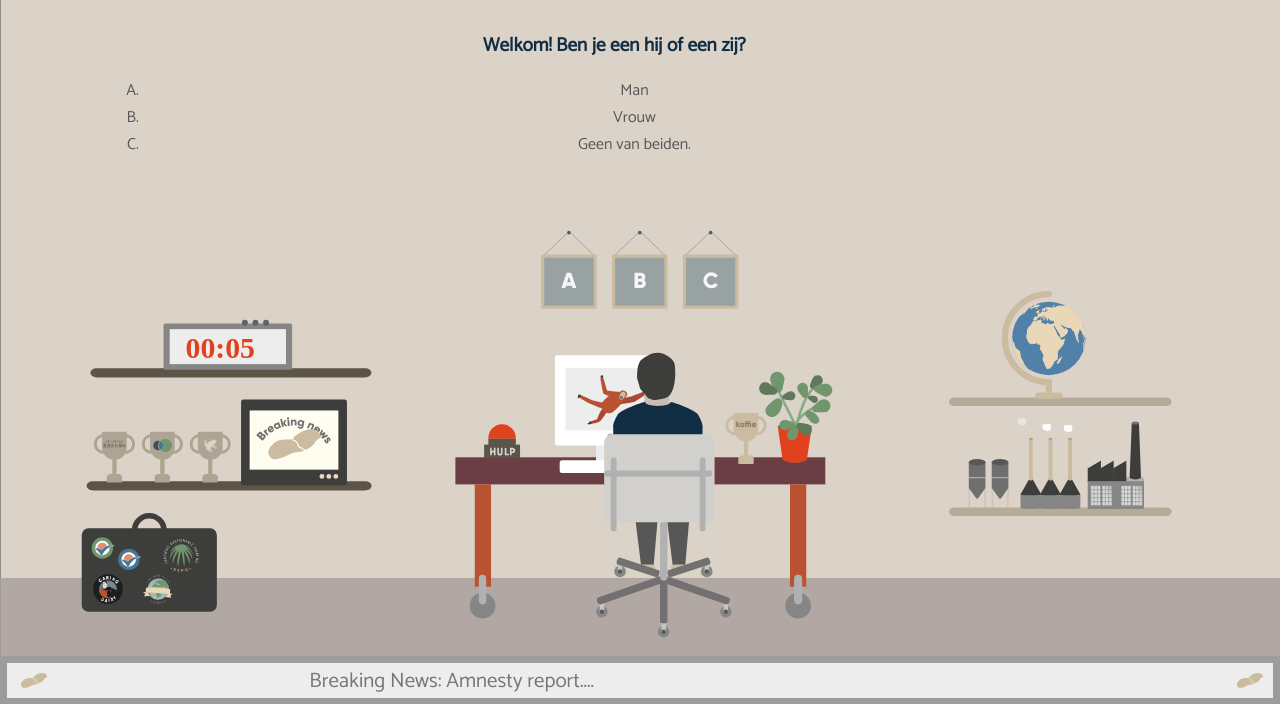
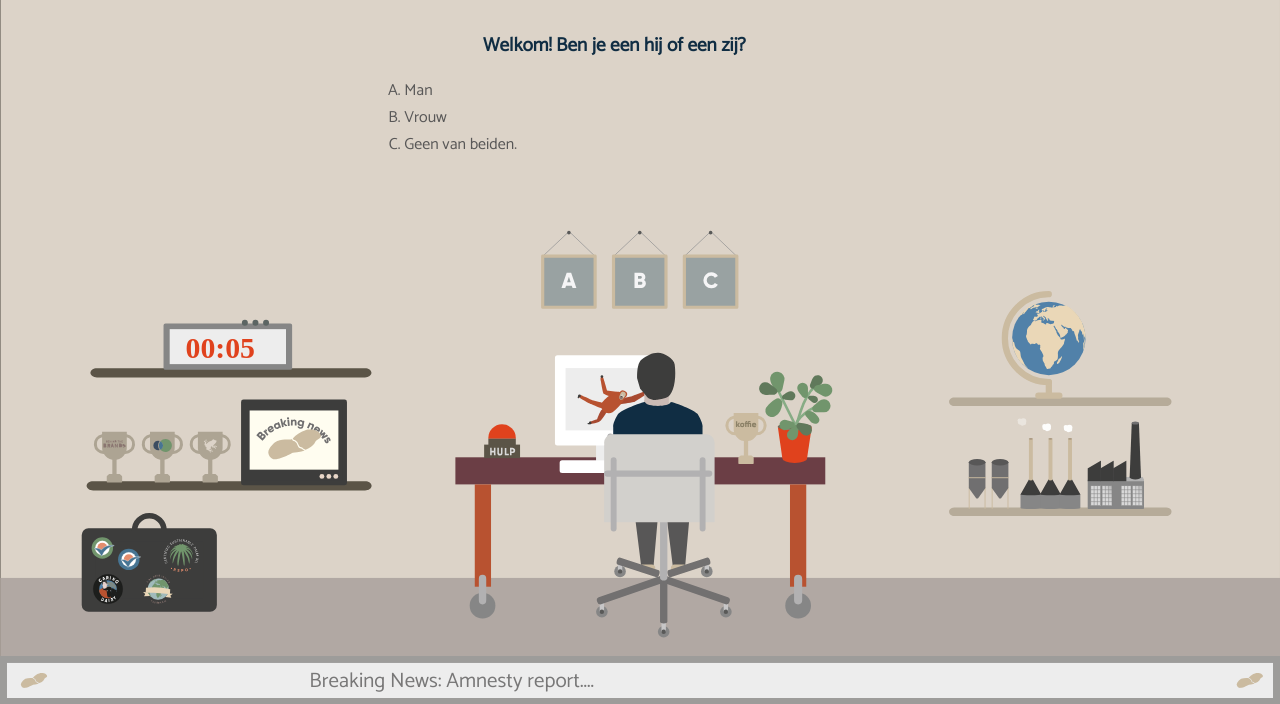
Before and after one commit to anoukruhaak/topmannetje, a PHP site: page / in a window 1280 px wide. Shown: the top 704 px of the page. Run offline with PHP 8.4, Linux system fonts and the light colour scheme.

Commit message:
alignment answer text

```diff
--- a/css/main.css
+++ b/css/main.css
@@ -39,7 +39,9 @@ body {
 }
 
 .antwoord {
-  text-anchor: middle;
+  width: 60%;
+  transform: translate(40%, 0%);
+  text-align: left;
   font-size: 1.0em;
   font-weight: 400;
   color: #585757;
```
